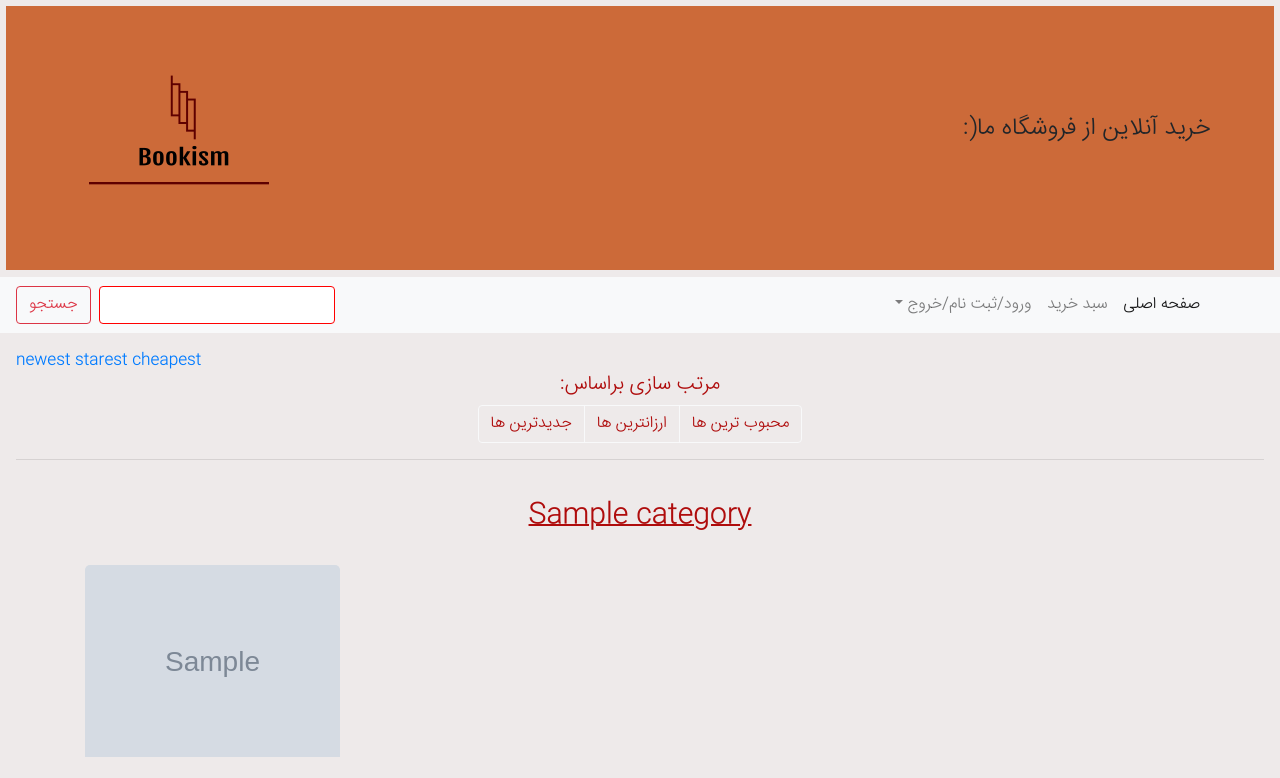
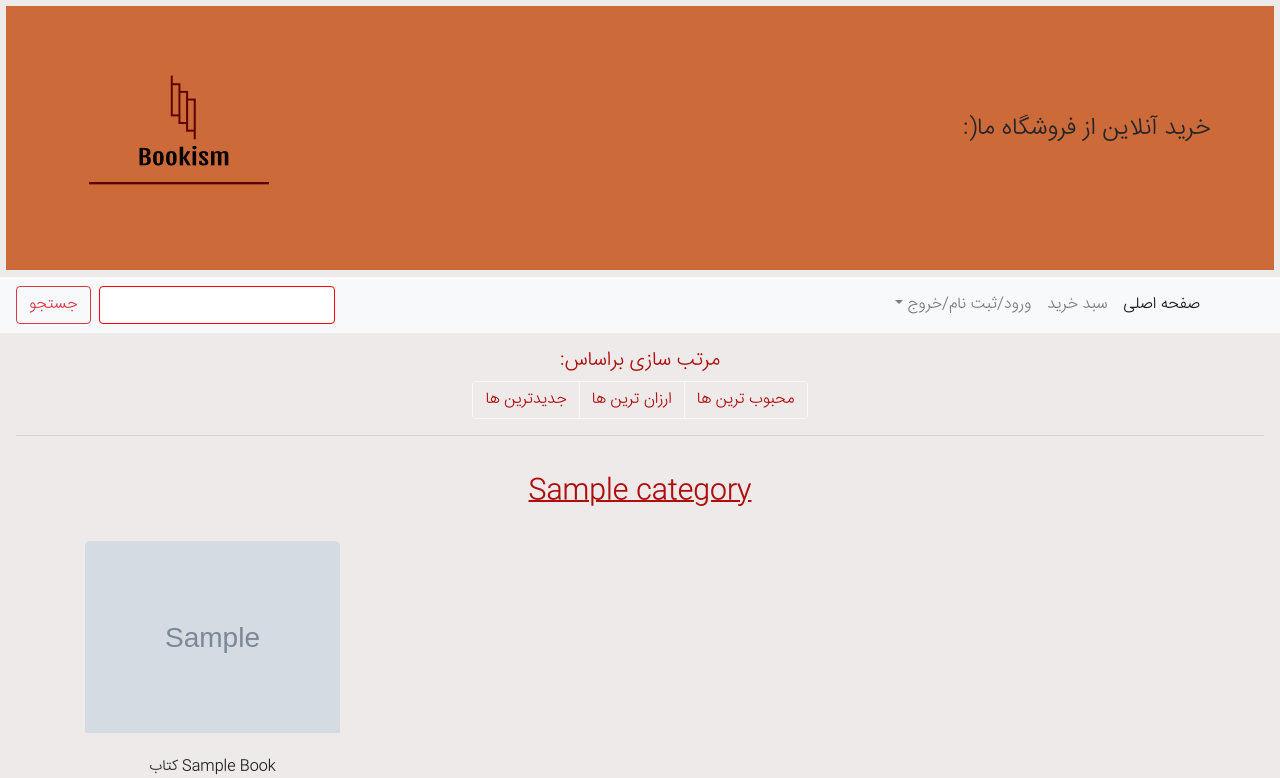
Before and after one commit to hamidrezarostampour/ProjectUniversity, a Django app: a page that uses templates/gallery/book_list.html in a window 1280 px wide. Shown: the top 778 px of the page. Run offline with Django 3.2, Linux system fonts and the light colour scheme; tables that the repository leaves empty hold one stand-in row (values such as "Sample post"); grey boxes marked "Sample" are stand-in pictures; some libraries are stand-ins or nearby versions.

Commit message:
filter fixed(frontend)

```diff
--- a/gallery/views.py
+++ b/gallery/views.py
@@ -44,7 +44,7 @@ class FilterResultsView(ListView):
         if filter_name == 'newest':
             cat_filter_books = Book.objects.filter(category=cat).order_by('-created')
         elif filter_name == 'cheapest':
-            cat_filter_books = sorted(Book.objects.filter(category=cat), key=lambda a: a.get_book_offer_price, reverse=True)
+            cat_filter_books = sorted(Book.objects.filter(category=cat), key=lambda a: a.get_book_offer_price)
         elif filter_name == 'starest':
             cat_filter_books = sorted(Book.objects.filter(category=cat), key=lambda a: a.get_avg_stars_percent, reverse=True)
         return cat_filter_books
--- a/templates/gallery/book_list.html
+++ b/templates/gallery/book_list.html
@@ -8,25 +8,15 @@
 
     <!--Filters-->
 
-<a href="{% url 'gallery:books_filter' category.slug 'newest' %}">newest</a>
-<a href="{% url 'gallery:books_filter' category.slug 'starest' %}">starest</a>
-<a href="{% url 'gallery:books_filter' category.slug 'cheapest' %}">cheapest</a>
 
 
-
-    <h5 style="color:rgb(175, 12, 12);text-align: center;text-decoration:none;">:مرتب سازی براساس</h5>
+<h5 style="color:rgb(175, 12, 12);text-align: center;text-decoration:none;">:مرتب سازی براساس</h5>
 <div style="text-align:center;float:center;">
-<div class="btn-group btn-group-toggle" data-toggle="buttons">
-  <label class="btn btn-outline-light" style="color:rgb(175, 12, 12);">
-    <input type="radio" name="options" id="option1" autocomplete="off" checked> جدیدترین ها
-  </label>
-  <label class="btn btn-outline-light"   style="color:rgb(175, 12, 12);">
-    <input type="radio" name="options" id="option2" autocomplete="off"> ارزانترین ها
-  </label>
-  <label class="btn btn-outline-light"   style="color:rgb(175, 12, 12);">
-    <input type="radio" name="options" id="option3" autocomplete="off"> محبوب ترین ها
-  </label>
-</div>
+    <div class="btn-group btn-group-toggle" >
+        <a class="btn btn-outline-light" style="color:rgb(175, 12, 12);" href="{% url 'gallery:books_filter' category.slug 'newest' %}">جدیدترین ها</a>
+        <a class="btn btn-outline-light" style="color:rgb(175, 12, 12);" href="{% url 'gallery:books_filter' category.slug 'cheapest' %}">ارزان ترین ها</a>
+        <a class="btn btn-outline-light" style="color:rgb(175, 12, 12);" href="{% url 'gallery:books_filter' category.slug 'starest' %}"> محبوب ترین ها</a>
+    </div>
 <hr>
 <br>
 </div>
```
Also changed, not shown: templates/gallery/book_list_filter.html (+21 -0 lines).
